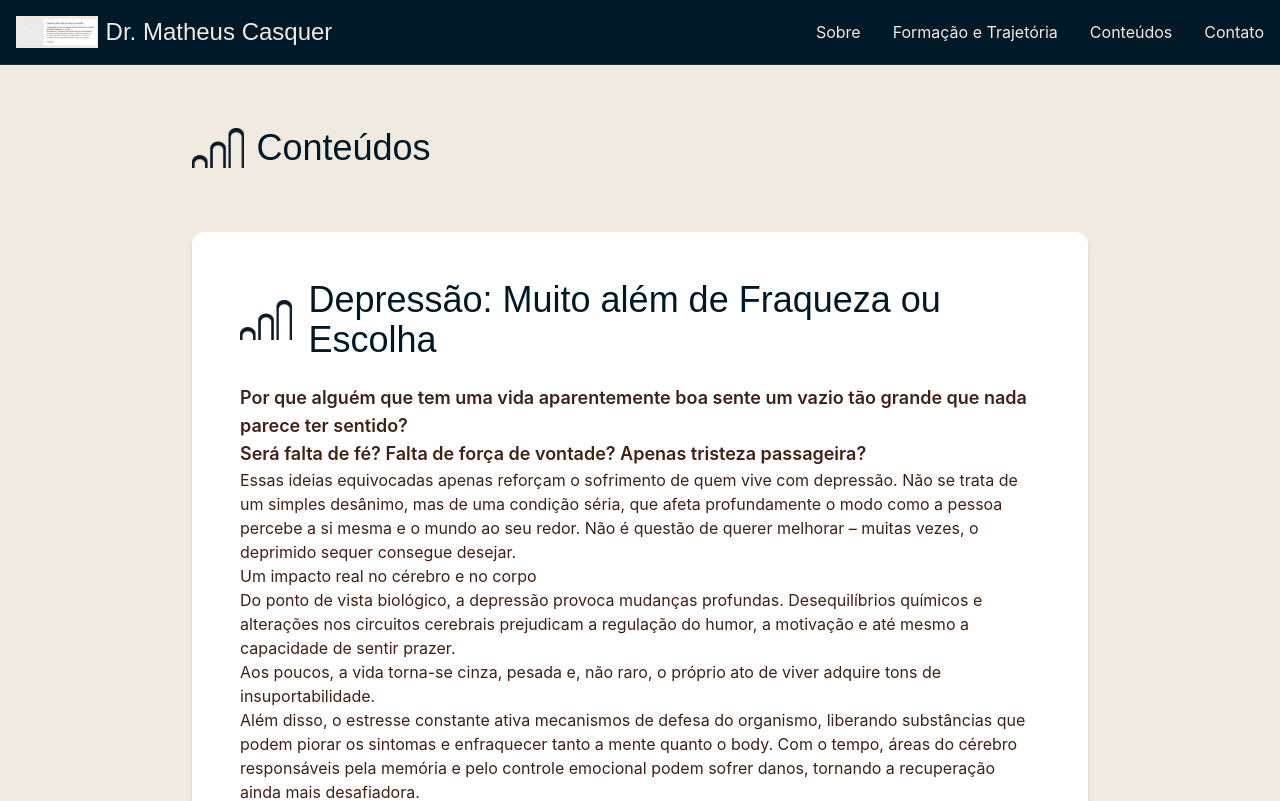
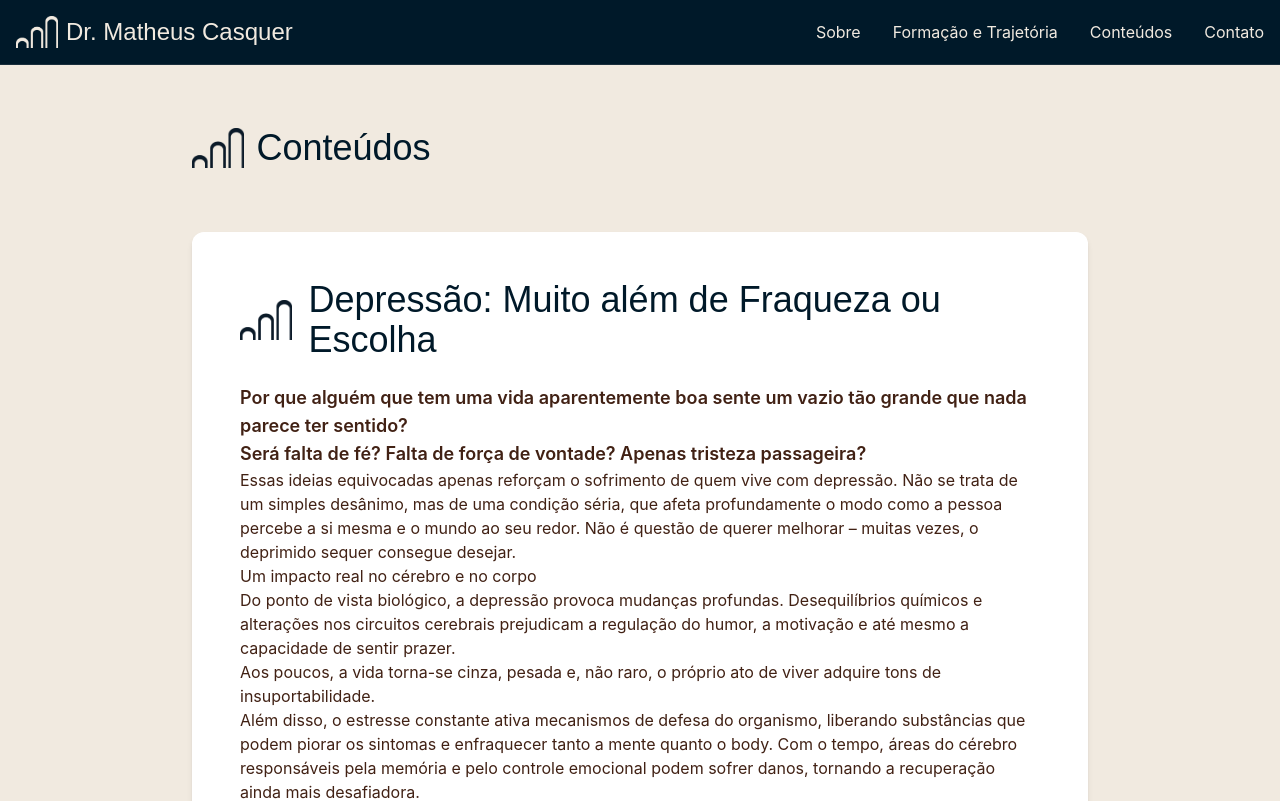
Before and after one commit to aclicks/tranquil-landing-haven, a React (Vite) app: page /psiquiatria in a window 1280 px wide. Shown: the top 801 px of the page. Built offline with nearby package versions, Linux system fonts and the light colour scheme; a web font is replaced by a local one.

Commit message:
Update images on pages
Updates images on the Formação e Trajetória page and the navbar on all pages.

```diff
--- a/src/pages/Index.tsx
+++ b/src/pages/Index.tsx
@@ -1,3 +1,4 @@
+
 import React, { useState, useEffect, useRef } from "react";
 import { MapPin, Mail, Phone, MessageSquare, ChevronRight } from "lucide-react";
 import { Link, useLocation } from "react-router-dom";
@@ -72,7 +73,7 @@ const Index = () => {
         <div className="container mx-auto px-4 py-4 flex justify-between items-center">
           <div className="flex items-center">
             <img
-              src="/lovable-uploads/13de0730-5b70-4115-bf81-555346bead7e.png"
+              src="/lovable-uploads/681564cc-330e-4186-adb8-806a5af1785c.png"
               alt="Logo"
               className="h-8 w-auto mr-2"
             />
--- a/src/pages/Psiquiatria.tsx
+++ b/src/pages/Psiquiatria.tsx
@@ -1,3 +1,4 @@
+
 import React from "react";
 import { Link, useNavigate, useLocation } from "react-router-dom";
 import { ChevronRight } from "lucide-react";
@@ -177,7 +178,7 @@ const Psiquiatria = () => {
         <div className="container mx-auto px-4 py-4 flex justify-between items-center">
           <div className="flex items-center">
             <img
-              src="/lovable-uploads/ae66257e-2ff6-42b9-a0ac-46fd3461ce22.png"
+              src="/lovable-uploads/681564cc-330e-4186-adb8-806a5af1785c.png"
               alt="Logo"
               className="h-8 w-auto mr-2"
             />
--- a/src/pages/Sobre.tsx
+++ b/src/pages/Sobre.tsx
@@ -24,7 +24,7 @@ const Sobre = () => {
         <div className="container mx-auto px-4 py-4 flex justify-between items-center">
           <div className="flex items-center">
             <img
-              src="/lovable-uploads/e7d1e1d2-c400-44d7-9685-5d37c2629bdd.png"
+              src="/lovable-uploads/681564cc-330e-4186-adb8-806a5af1785c.png"
               alt="Logo"
               className="h-8 w-auto mr-2"
             />
@@ -45,7 +45,7 @@ const Sobre = () => {
           <div className="max-w-4xl mx-auto">
             <div className="flex items-center mb-8 opacity-0 animate-fade-up">
               <img
-                src="/lovable-uploads/e7d1e1d2-c400-44d7-9685-5d37c2629bdd.png"
+                src="/lovable-uploads/5024cc5c-f5dd-4424-a4ee-ffd657fff024.png"
                 alt="Dark Logo"
                 className="h-10 w-auto mr-3"
               />
```
Also changed, not shown: public/lovable-uploads/5024cc5c-f5dd-4424-a4ee-ffd657fff024.png (added), public/lovable-uploads/681564cc-330e-4186-adb8-806a5af1785c.png (added).
